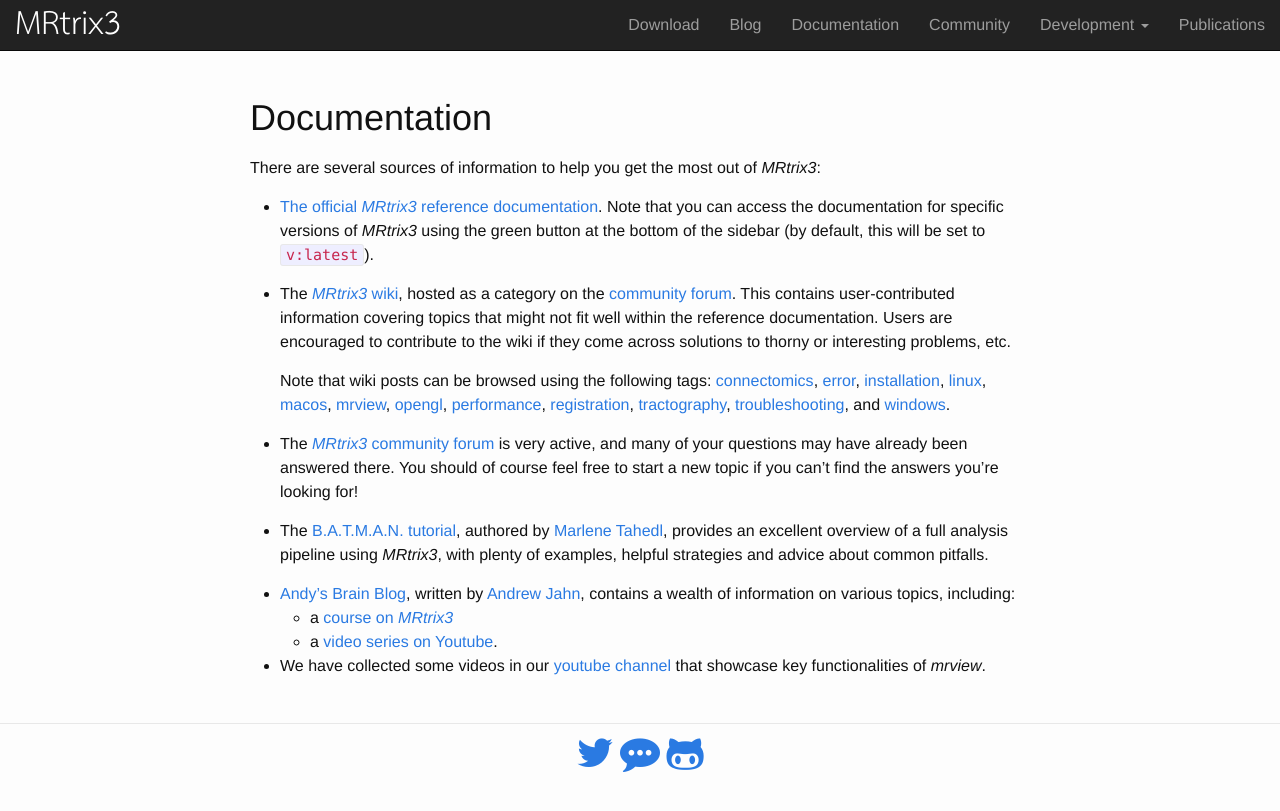
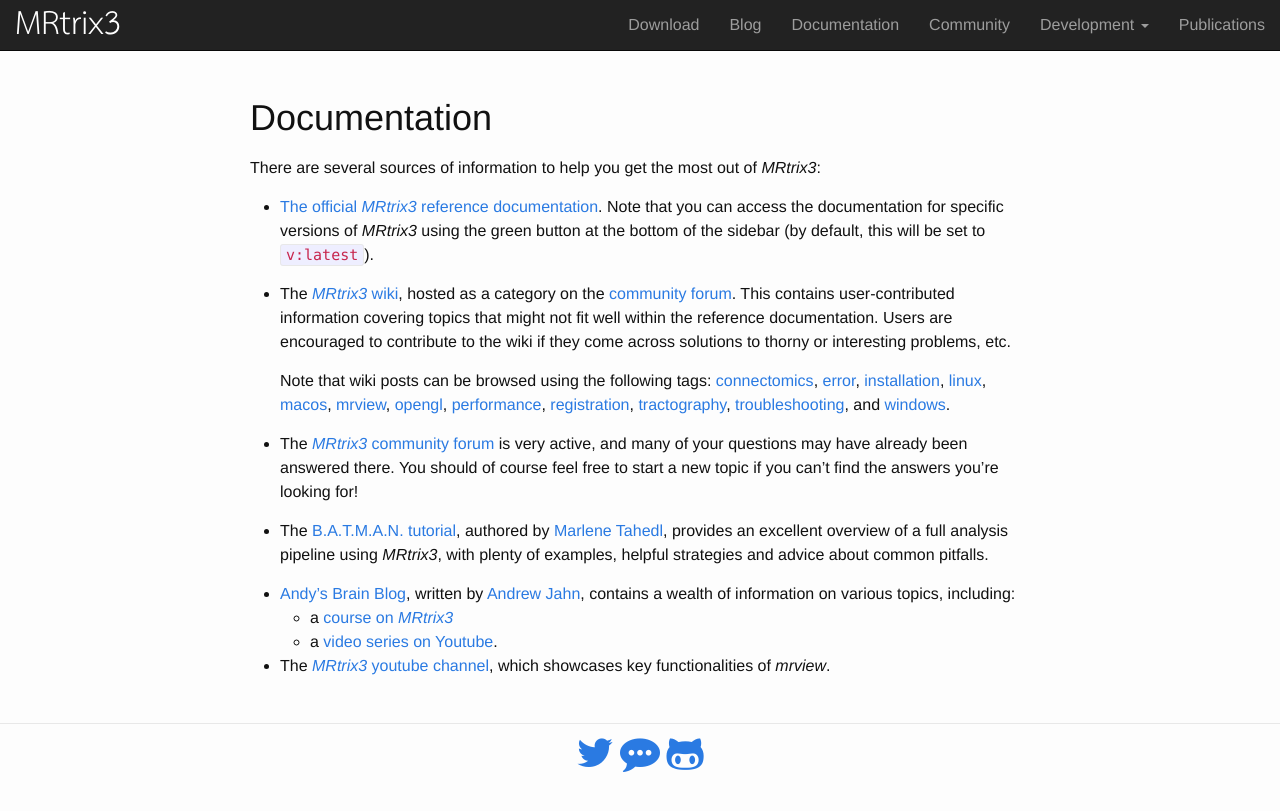
Before and after one commit to MRtrix3/MRtrix3.github.io, a Jekyll site: the page built from documentation.md, in a window 1280 px wide. Shown: the top 811 px of the page. Built offline with Jekyll 4.4.1, drawn with Linux system fonts in a browser that asks for light colours; nearby versions of some CDN libraries; our own code applies the rules of GitHub Pages for plain Markdown files.

Commit message:
minor tweaks
- use cogs icons for 'Use MRtrix' button

- make sure the link appears at the front of the line on the
  documentation page for the MRtrix youtube channel

```diff
--- a/_data/frontpage/banner.yml
+++ b/_data/frontpage/banner.yml
@@ -6,5 +6,5 @@
       link: /download
 
     - title: Use MRtrix3
-      icon: fa fa-users
+      icon: fa fa-cogs
       link: /documentation
--- a/documentation.md
+++ b/documentation.md
@@ -20,4 +20,4 @@
   - a [course on *MRtrix3*](https://andysbrainbook.readthedocs.io/en/latest/MRtrix/MRtrix_Introduction.html)
   - a [video series on Youtube](https://www.youtube.com/playlist?list=PLIQIswOrUH68Zi9SVDAdcUExpq2i6A2eD).
 
-- We have collected some videos in our [youtube channel](/videos) that showcase key functionalities of *mrview*.
+- The [*MRtrix3* youtube channel](/videos), which showcases key functionalities of *mrview*.
```
